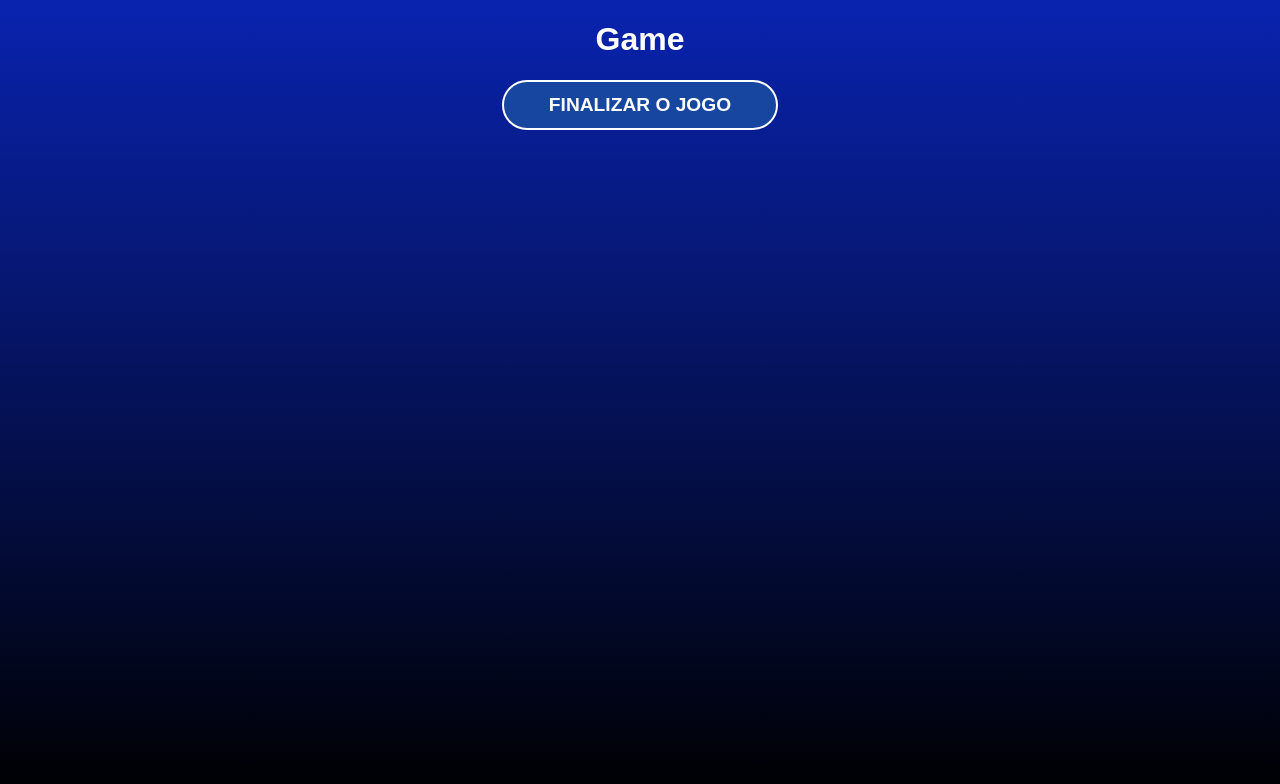
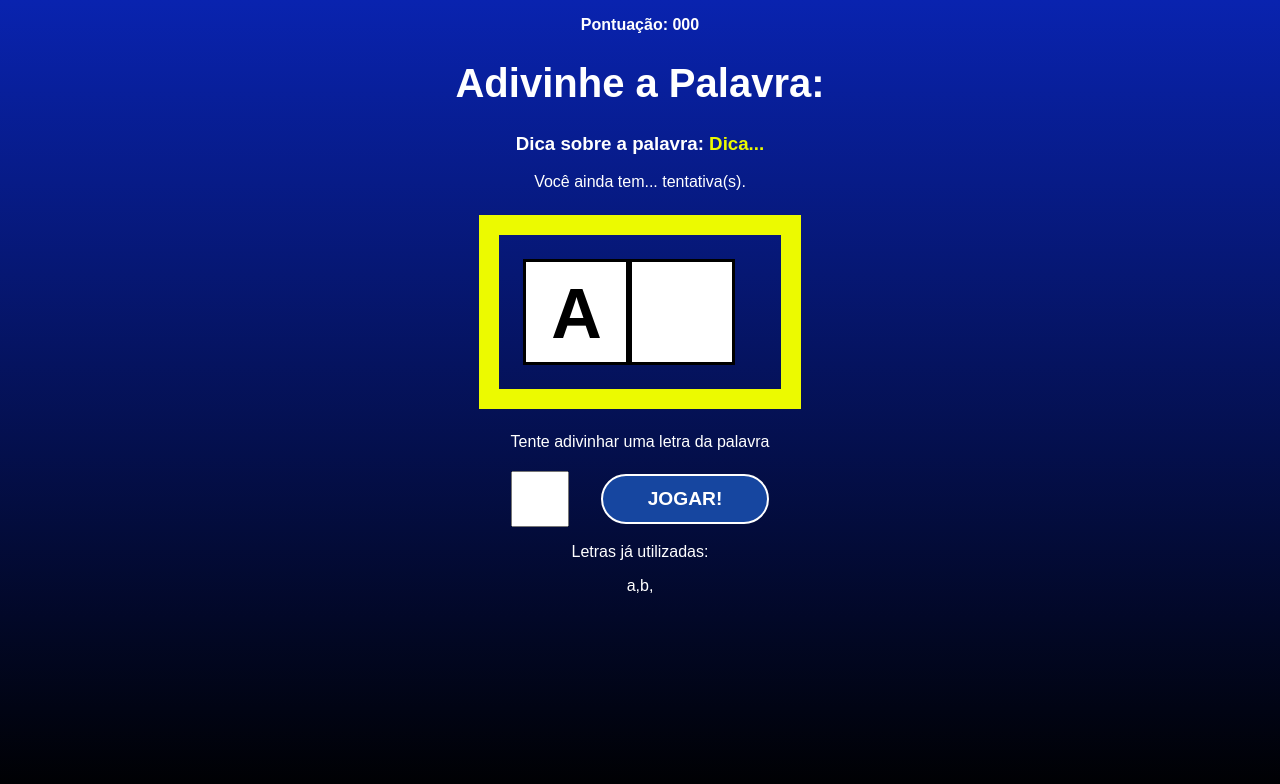
Before and after one commit to jjobJunior/Caca_palavras_ReactJS, a React (Vite) app: page / in a window 1280 px wide. Both pictures are taken after a click on the button "COMEÇAR O JOGO". Shown: the top 784 px of the page. Built offline with nearby package versions, Linux system fonts and the light colour scheme.

Commit message:
structuring the game component and the game css screen

```diff
--- a/src/componenets/games/Game.jsx
+++ b/src/componenets/games/Game.jsx
@@ -1,10 +1,33 @@
 import styles from "./Game.module.css";
 
-const Game = ({verifyLetter}) => {
+const Game = ({ verifyLetter }) => {
   return (
-    <div className={styles.container}>
-      <h1>Game</h1>
-      <button onClick={verifyLetter}>Finalizar o jogo</button>
+    <div className={styles.game}>
+      <p className={styles.points}>
+        <span>Pontuação: 000</span>
+      </p>
+      <h1 className={styles.game}>Adivinhe a Palavra:</h1>
+      <h3 className={styles.tip}>
+        Dica sobre a palavra:
+        <span> Dica...</span>
+      </h3>
+      <p>Você ainda tem... tentativa(s).</p>
+      <div className={styles.wordContainer}>
+        <span className={styles.letter}>A</span>
+        <span className={styles.blankSquare}></span>
+      </div>
+      <div className={styles.letterContainer}>
+        <p>Tente adivinhar uma letra da palavra</p>
+        <form>
+          <input type="text" name="letter" maxLength="1" required />
+          <button>Jogar!</button>
+        </form>
+      </div>
+      <div className={styles.wrongLettersContainer}>
+        <p>Letras já utilizadas:</p>
+        <span>a,</span>
+        <span>b,</span>
+      </div>
     </div>
   );
 };
--- a/src/componenets/games/Game.module.css
+++ b/src/componenets/games/Game.module.css
@@ -1,3 +1,50 @@
-.container{
-    margin: 0%;
+
+.game h1 {
+  font-size: 2.5em;
 }
+
+.points span {
+  font-weight: bold;
+}
+
+.tip span {
+  color: #ecfa00;
+}
+
+.wordContainer {
+  margin: 1.5em;
+  padding: 1.5em;
+  border: 20px solid #ecfa00;
+  display: flex;
+}
+
+.letter,
+.blankSquare {
+  font-size: 70px;
+  line-height: 1.5;
+  border: 3px solid #000;
+  height: 100px;
+  width: 100px;
+  text-transform: uppercase;
+  background-color: #fff;
+  color: #000;
+  font-weight: bold;
+}
+
+.letterContainer p {
+  margin-bottom: 1.2em;
+}
+
+.letterContainer form {
+  display: flex;
+  align-items: center;
+  justify-content: center;
+}
+
+.letterContainer input {
+  height: 50px;
+  width: 50px;
+  font-size: 2em;
+  text-align: center;
+  margin-right: 1em;
+}
--- a/src/data/words.jsx
+++ b/src/data/words.jsx
@@ -5,4 +5,5 @@
   computador: ["Mouse", "Teclado", "Monitor", "Gabinete"],
   programação: ["Linguagem", "Framework", "JavaScript", "React"],
   alimento: ["Arroz", "Feijão", "Carne", "Leite", "Ovo"],
+  pescaria: ["Anzol", "Linha","Molinete","Chumbada", "Isca"],
 };
```
